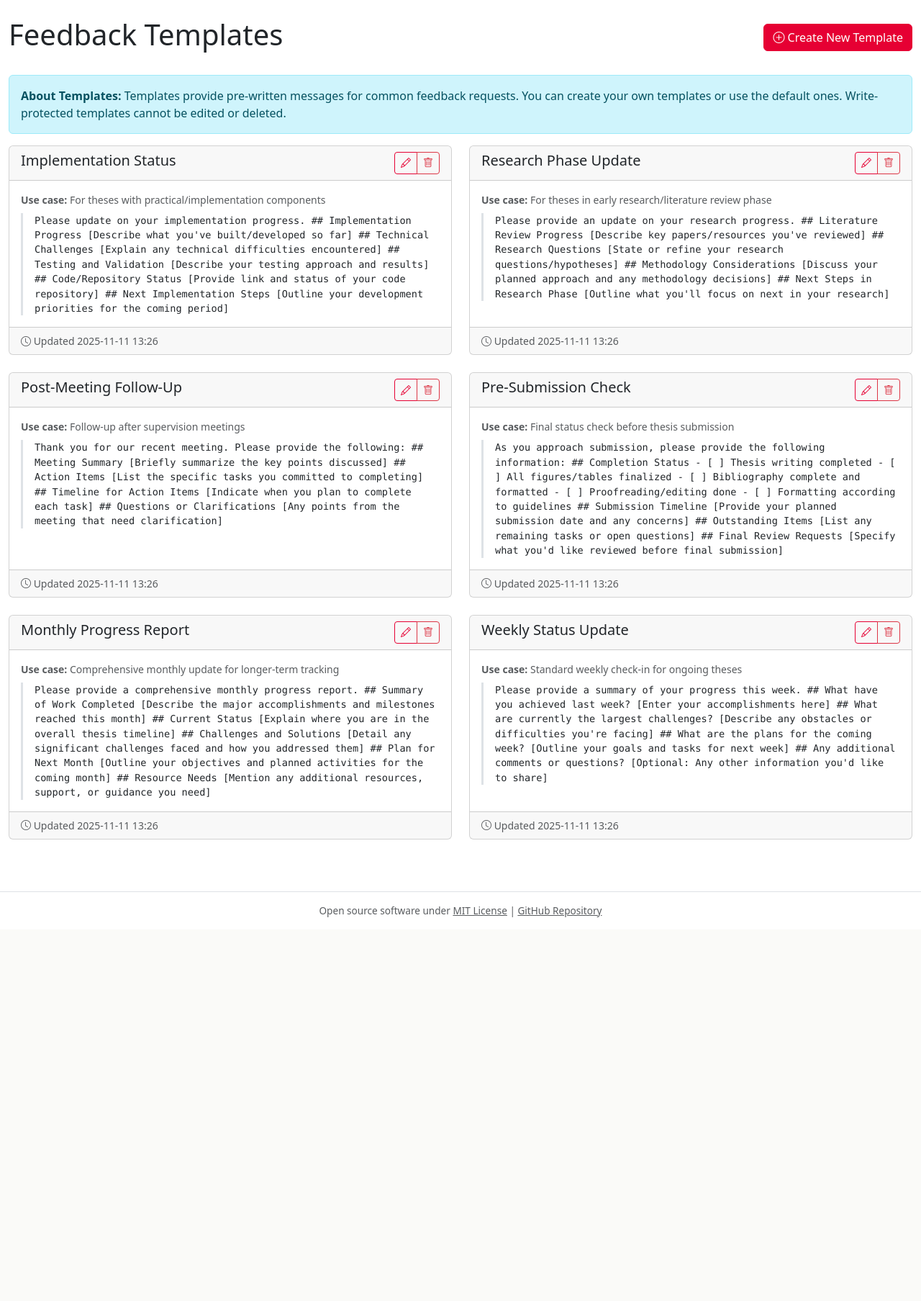
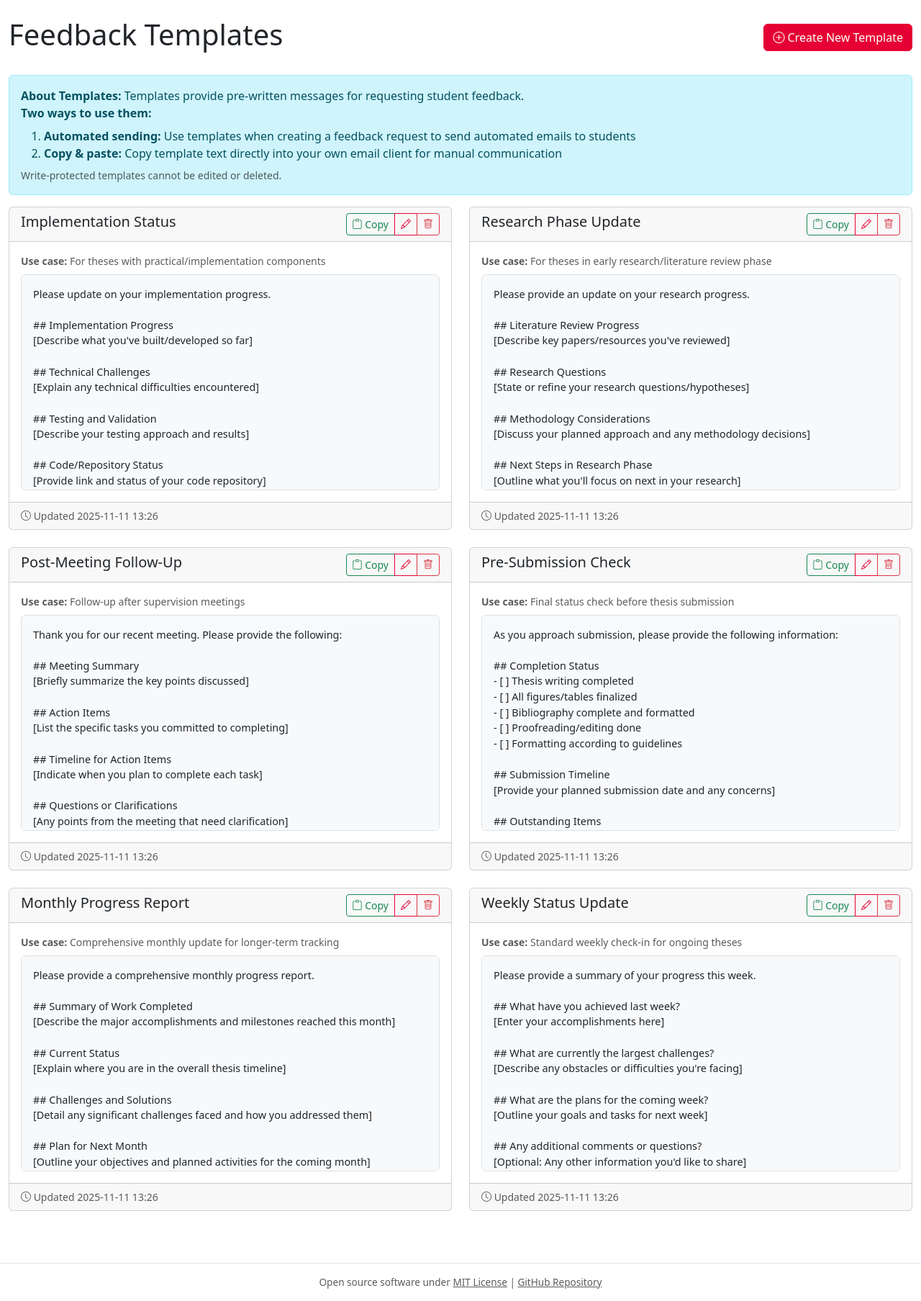
Before and after one commit to d-krupke/thesis-manager, a Django app: page /templates/ in a window 1280 px wide. Shown: the part 58-1865 px from the top of the page at 72% size. Before the commit the page ends 1332 px from the top, so only its background shows below. Run offline with Django 5.2, Linux system fonts and the light colour scheme; the visitor is signed in with stand-in values (Sample User, id 1); data comes from the database, SQL or seed files in the repository; parts of the project's set-up code (start-up, migrations or seed data) failed here and were passed over; some libraries are stand-ins or nearby versions.

Commit message:
feat: Add copy-to-clipboard functionality for dual-use templates
Changes made:
1. Added prominent "Copy" buttons to template list view
   - One-click copying of template messages to clipboard
   - Visual feedback (green "Copied!" for 2 seconds)
   - Fallback support for older browsers

2. Updated UI to indicate dual use of templates:
   - Templates can be used for automated email sending
   - Templates can also be copied for manual email composition
   - Clear explanatory text in all template views

3. Enhanced feedback request form:
   - Added "Copy Message" button for current composed message
   - Tip about manual email option
   - Better structured information alert

4. Improved template creation/edit form:
   - Added info alert explaining both use cases
   - Updated help text to emphasize dual purpose

UI improvements:
- Full message display (no truncation) with scrollable container
- Better visual hierarchy with Bootstrap styling
- Clear icons (clipboard, check-circle) for copy actions
- Smooth user feedback with temporary button state changes

This makes templates more versatile for supervisors who sometimes
prefer personal email communication over automated systems.

```diff
--- a/theses/templates/theses/feedback_template_list.html
+++ b/theses/templates/theses/feedback_template_list.html
@@ -11,8 +11,13 @@
 </div>
 
 <div class="alert alert-info">
-    <strong>About Templates:</strong> Templates provide pre-written messages for common feedback requests.
-    You can create your own templates or use the default ones. Write-protected templates cannot be edited or deleted.
+    <strong>About Templates:</strong> Templates provide pre-written messages for requesting student feedback.
+    <br><strong>Two ways to use them:</strong>
+    <ol class="mb-0 mt-2">
+        <li><strong>Automated sending:</strong> Use templates when creating a feedback request to send automated emails to students</li>
+        <li><strong>Copy & paste:</strong> Copy template text directly into your own email client for manual communication</li>
+    </ol>
+    <small class="text-muted mt-2 d-block">Write-protected templates cannot be edited or deleted.</small>
 </div>
 
 {% if templates %}
@@ -35,6 +40,12 @@
                     </div>
                 </div>
                 <div class="btn-group btn-group-sm">
+                    <button class="btn btn-outline-success copy-btn"
+                            data-template-id="{{ template.pk }}"
+                            data-template-message="{{ template.message|escapejs }}"
+                            title="Copy message to clipboard">
+                        <i class="bi bi-clipboard"></i> Copy
+                    </button>
                     {% if not template.is_write_protected %}
                     <a href="{% url 'feedback_template_edit' template.pk %}" class="btn btn-outline-primary" title="Edit">
                         <i class="bi bi-pencil"></i>
@@ -55,8 +66,8 @@
                     <strong>Use case:</strong> {{ template.description }}
                 </p>
                 {% endif %}
-                <div class="border-start border-3 ps-3 small" style="max-height: 200px; overflow-y: auto;">
-                    <pre class="mb-0" style="white-space: pre-wrap; font-size: 0.85rem;">{{ template.message|truncatewords:100 }}</pre>
+                <div class="border rounded p-3 bg-light" style="max-height: 300px; overflow-y: auto;">
+                    <pre class="mb-0" style="white-space: pre-wrap; font-size: 0.9rem; font-family: inherit;" id="template-message-{{ template.pk }}">{{ template.message }}</pre>
                 </div>
             </div>
             <div class="card-footer text-muted small">
@@ -100,4 +111,55 @@
     <p class="mb-0">No templates found. <a href="{% url 'feedback_template_create' %}">Create your first template</a> to get started.</p>
 </div>
 {% endif %}
+
+<script>
+// Copy template message to clipboard
+document.querySelectorAll('.copy-btn').forEach(button => {
+    button.addEventListener('click', function() {
+        const message = this.getAttribute('data-template-message');
+        const btn = this;
+        const originalHtml = btn.innerHTML;
+
+        // Use the Clipboard API
+        navigator.clipboard.writeText(message).then(function() {
+            // Success feedback
+            btn.innerHTML = '<i class="bi bi-check-circle-fill"></i> Copied!';
+            btn.classList.remove('btn-outline-success');
+            btn.classList.add('btn-success');
+
+            // Reset after 2 seconds
+            setTimeout(function() {
+                btn.innerHTML = originalHtml;
+                btn.classList.remove('btn-success');
+                btn.classList.add('btn-outline-success');
+            }, 2000);
+        }).catch(function(err) {
+            // Fallback for older browsers
+            const textarea = document.createElement('textarea');
+            textarea.value = message;
+            textarea.style.position = 'fixed';
+            textarea.style.opacity = '0';
+            document.body.appendChild(textarea);
+            textarea.select();
+
+            try {
+                document.execCommand('copy');
+                btn.innerHTML = '<i class="bi bi-check-circle-fill"></i> Copied!';
+                btn.classList.remove('btn-outline-success');
+                btn.classList.add('btn-success');
+
+                setTimeout(function() {
+                    btn.innerHTML = originalHtml;
+                    btn.classList.remove('btn-success');
+                    btn.classList.add('btn-outline-success');
+                }, 2000);
+            } catch (err) {
+                alert('Failed to copy text. Please copy manually.');
+            }
+
+            document.body.removeChild(textarea);
+        });
+    });
+});
+</script>
 {% endblock %}
```
Also changed, not shown: theses/templates/theses/feedback_request_form.html (+64 -3 lines), theses/templates/theses/feedback_template_form.html (+10 -1 lines).
